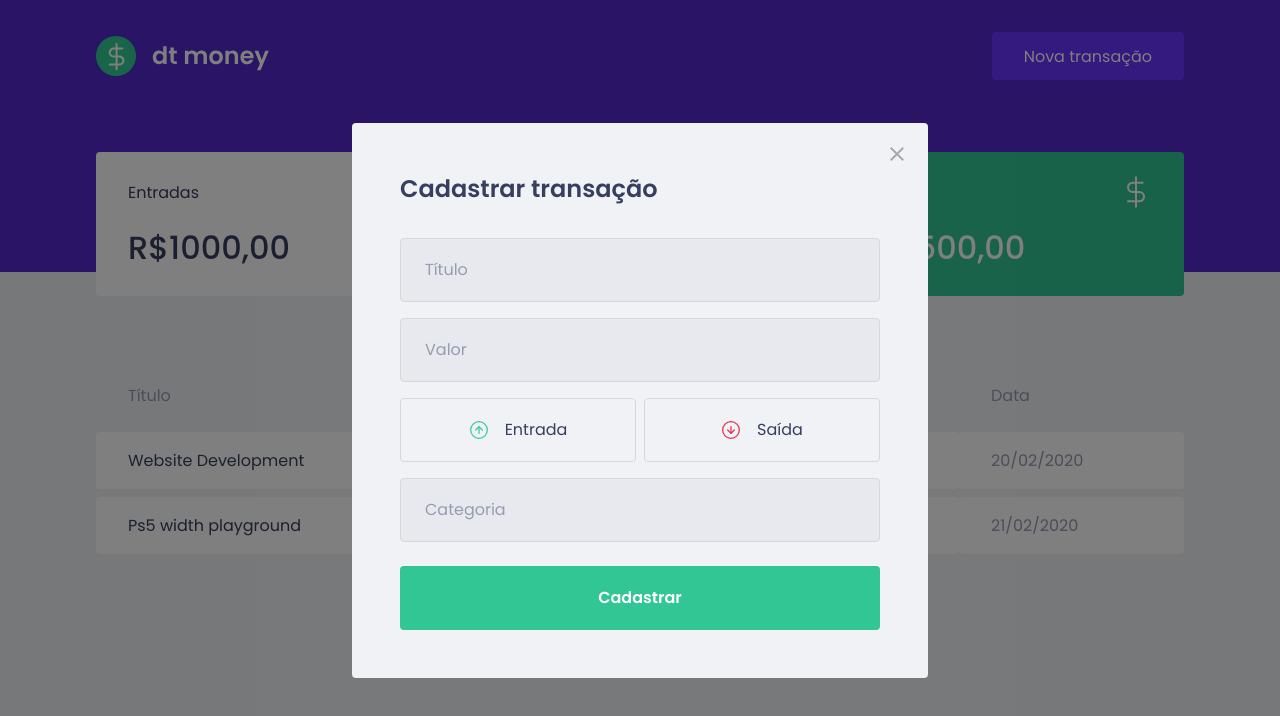
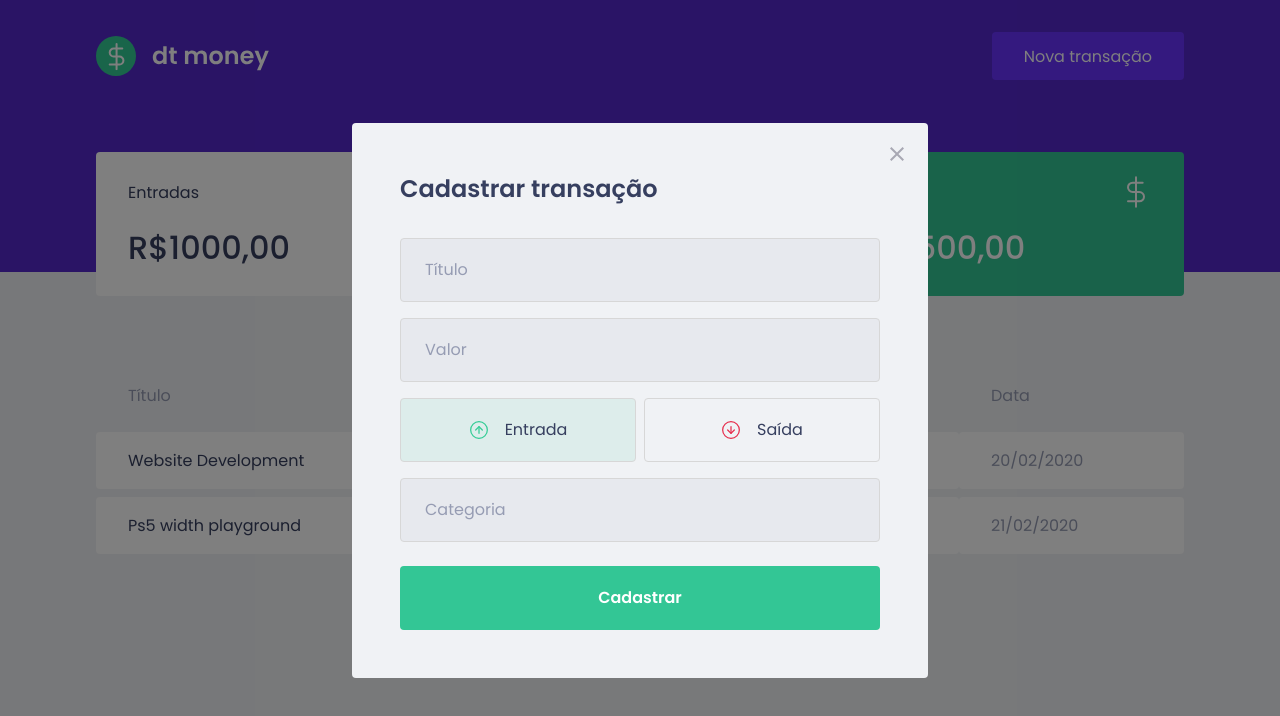
Before and after one commit to ottonSam/ignite-dtmoney, a React (Create React App) app: page / in a window 1280 px wide. Both pictures are taken after a click on the button "Nova transação". Shown: the top 716 px of the page. Built offline with nearby package versions, Linux system fonts and the light colour scheme; no server answers; what miragejs would draw is missing.

Commit message:
Style typebuttons

```diff
--- a/src/components/NewTransactionModal/index.tsx
+++ b/src/components/NewTransactionModal/index.tsx
@@ -1,10 +1,11 @@
+import { useState } from 'react';
 import Modal from 'react-modal';
 
 import closeImg from '../../assets/close.svg';
 import incomeImg from '../../assets/income.svg';
 import outcomeImg from '../../assets/outcome.svg';
 
-import { Container, TransactionTypeContainer } from './styeles';
+import { Container, TransactionTypeContainer, RadioBox } from './styeles';
 
 interface NewTransactionModalProps {
   isOpen: boolean;
@@ -12,6 +13,8 @@
 }
 
 export function NewTransactionModal({isOpen, onRequestClose}: NewTransactionModalProps) {
+  const [type, setType] = useState('deposit');
+
   return (
     <Modal
         isOpen={isOpen}
@@ -40,15 +43,25 @@
           />
 
           <TransactionTypeContainer>
-            <button type="button">
+            <RadioBox
+              type="button"
+              onClick={() => { setType('deposit'); }}
+              isActive={type === 'deposit'}
+              activeColor="green"
+            >
               <img src={incomeImg} alt="Entrada" />
               <span>Entrada</span>
-            </button>
+            </RadioBox>
 
-            <button type="button">
+            <RadioBox
+              type="button"
+              onClick={() => { setType('withdraw'); }}
+              isActive={type === 'withdraw'}
+              activeColor="red"
+            >
               <img src={outcomeImg} alt="Saída" />
               <span>Saída</span>
-            </button>
+            </RadioBox>
           </TransactionTypeContainer>
 
           <input
--- a/src/components/NewTransactionModal/styeles.ts
+++ b/src/components/NewTransactionModal/styeles.ts
@@ -1,6 +1,6 @@
 import styled from "styled-components";
 
-import { darken } from "polished";
+import { darken, transparentize } from "polished";
 
 export const Container = styled.form`
   h2 {
@@ -55,13 +55,26 @@
   display: grid;
   grid-template-columns: 1fr 1fr;
   gap: 0.5rem;
+`
 
-  button {
+interface RadioBoxProps {
+  isActive: boolean;
+  activeColor: 'green' | 'red';
+}
+const buttonColors = {
+  green: '#33c695',
+  red: '#e5234d',
+}
+
+export const RadioBox = styled.button<RadioBoxProps>`
   height: 4rem;
   border: 1px solid #d7d7d7;
   border-radius: 0.25rem;
 
-    background: transparent;
+  background: ${(props) => props.isActive
+    ? transparentize(0.9, buttonColors[props.activeColor])
+    : 'transparent'
+  };
 
   display: flex;
   align-items: center;
@@ -84,5 +97,4 @@
     font-size: 1rem;
     color: var(--text-title);
   }
-  }
 `
```
Lines whose indentation alone changed are shown as unchanged.
